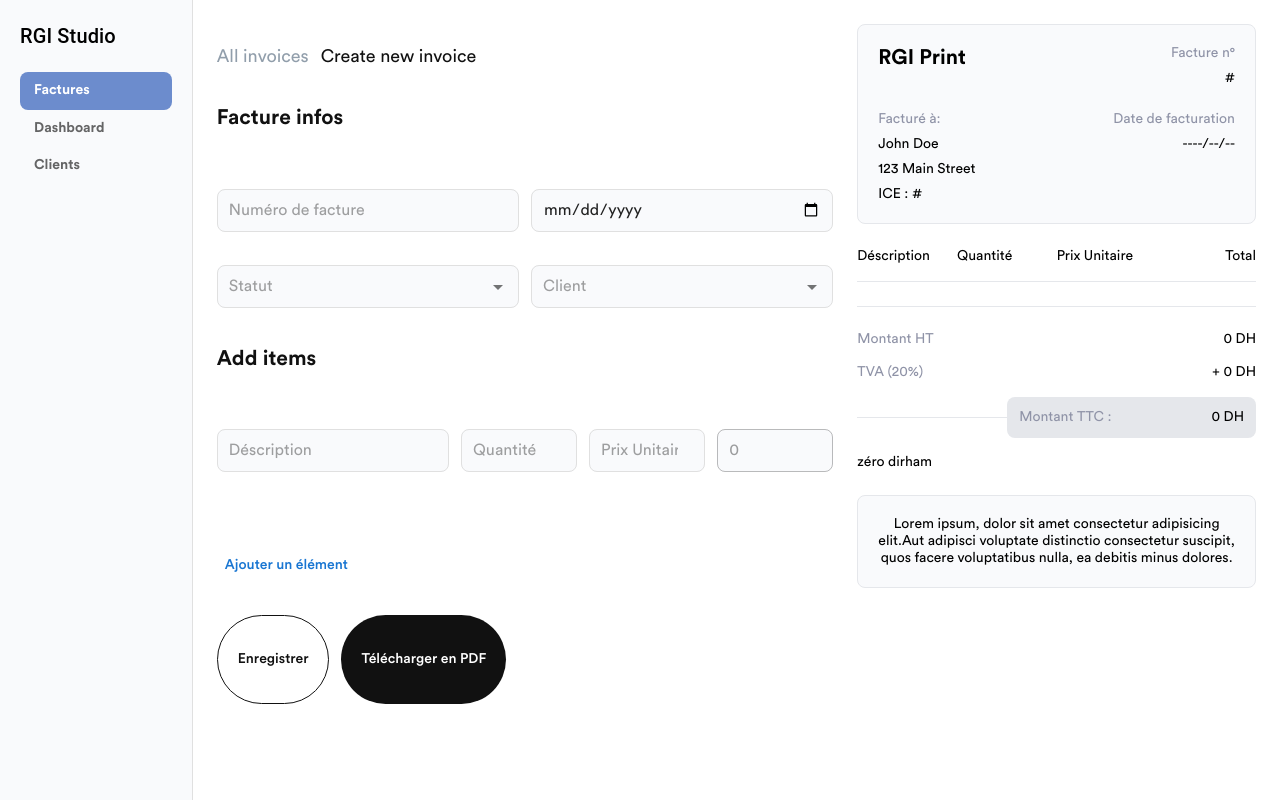
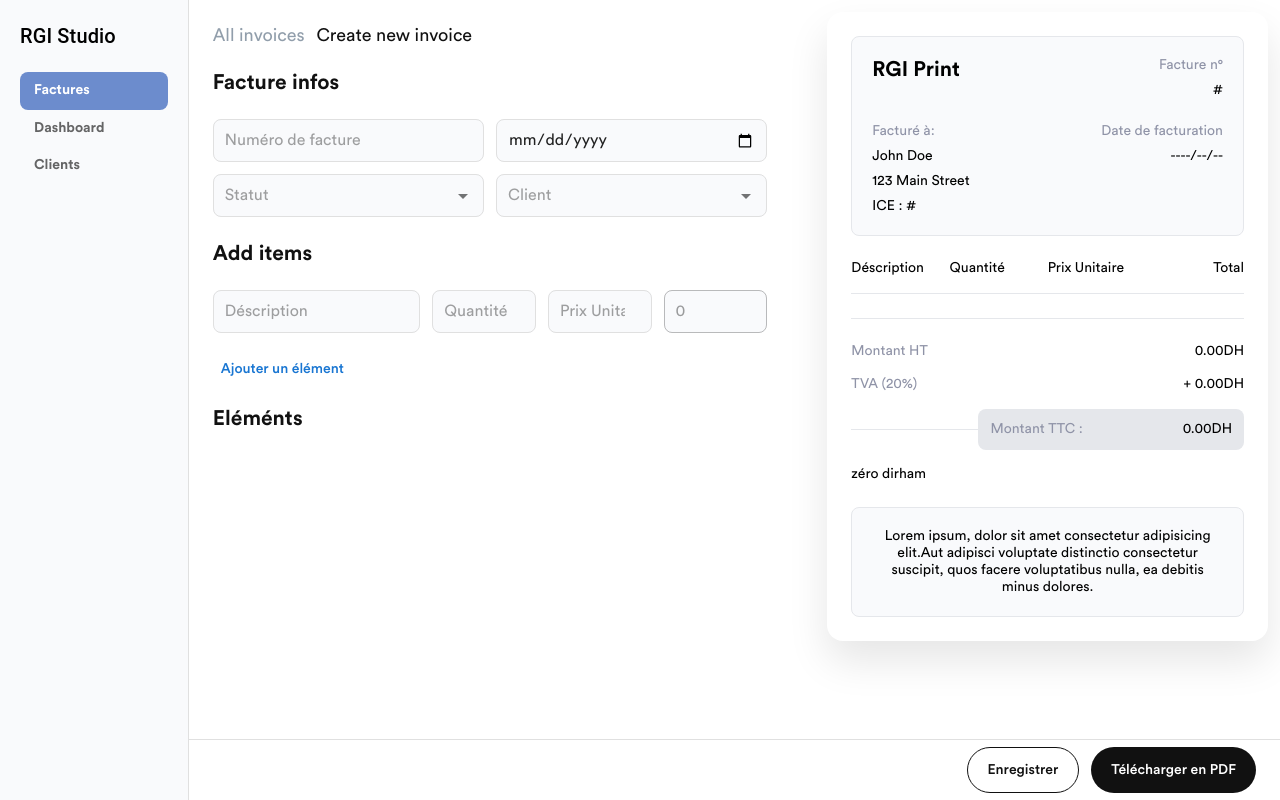
Before and after one commit to ayoubjdad/rpi, a React (Create React App) app in the folder frontend/: page / in a window 1280 px wide. Built offline with nearby package versions, Linux system fonts and the light colour scheme.

Commit message:
frontend: add some stylings

```diff
--- a/frontend/src/pages/dashboard/invoice/Invoice.jsx
+++ b/frontend/src/pages/dashboard/invoice/Invoice.jsx
@@ -40,7 +40,7 @@ const options = {
 
 const useStyles = makeStyles((theme) => ({
   addItem: {
-    padding: "0px !important",
+    padding: "0px 24px !important",
     backgroundColor: "transparent !important",
     "& .MuiButton-startIcon": {
       marginLeft: "0px !important",
@@ -316,10 +316,9 @@ const Invoice = () => {
             Ajouter un élément
           </Button>
 
-          {!invoice.items?.length ? null : (
-            <>
           <h2 className={styles.secondTitle}>Eléménts</h2>
 
+          {!invoice.items?.length ? null : (
             <div className={styles.itemsList}>
               {invoice.items.map((itm, index) => (
                 <div key={index} className={styles.details}>
@@ -357,28 +356,9 @@ const Invoice = () => {
                 </div>
               ))}
             </div>
-
-              <div className={styles.total}>
-                <div className={styles.totalItem}>
-                  <p className={styles.secondary}>Total HT : </p>
-                  <p>{totalHT?.toFixed(2)} DH</p>
-                </div>
-                <div className={styles.totalItem}>
-                  <p className={styles.secondary}>TVA : </p>
-                  <p>20%</p>
-                </div>
-                <div className={styles.totalItem}>
-                  <p style={{ fontWeight: 700, fontSize: "16px" }}>
-                    Total TTC :
-                  </p>
-                  <p style={{ fontWeight: 700, fontSize: "16px" }}>
-                    {totalTTC?.toFixed(2)} DH
-                  </p>
-                </div>
-              </div>
-            </>
           )}
 
+          <div className={styles.bottom}>
             <div className={styles.buttons}>
               <Button onClick={saveInvoice} variant="outlined">
                 Enregistrer
@@ -388,6 +368,7 @@ const Invoice = () => {
                 Télécharger en PDF
               </Button>
             </div>
+          </div>
         </form>
         <InvoicePreview invoice={invoice} client={client} />
       </div>
@@ -396,13 +377,12 @@ const Invoice = () => {
 };
 
 const InvoicePreview = ({ invoice, client }) => {
-  const totalHt = invoice?.items.reduce(
-    (sum, item) => sum + item.quantity * item.price,
-    0
-  );
-  const totalTva = totalHt * 0.2;
-  const totalTtc = totalHt * 1.2;
-  const totalEnLettres = prixEnLettres(totalTtc);
+  const totalHt = invoice?.items
+    .reduce((sum, item) => sum + item.quantity * item.price, 0)
+    ?.toFixed(2);
+  const totalTva = (totalHt * 0.2)?.toFixed(2);
+  const totalTtc = (totalHt * 1.2)?.toFixed(2);
+  const totalEnLettres = prixEnLettres(Number(totalTtc));
 
   return (
     <div className={styles.invoicePreview}>
@@ -449,19 +429,19 @@ const InvoicePreview = ({ invoice, client }) => {
       <div className={styles.summary}>
         <div className={styles.summaryItem}>
           <p className={styles.previewTitle}>Montant HT</p>
-          <p>{`${totalHt} DH`}</p>
+          <p>{`${totalHt}DH`}</p>
         </div>
 
         <div className={styles.summaryItem}>
           <p className={styles.previewTitle}>TVA (20%)</p>
-          <p>{`+ ${totalTva} DH`}</p>
+          <p>{`+ ${totalTva}DH`}</p>
         </div>
 
         <div className={styles.ttcGlobal}>
           <div className={styles.divider} />
           <div className={styles.ttc}>
             <p className={styles.previewTitle}>Montant TTC :</p>
-            <p>{`${totalTtc} DH`}</p>
+            <p>{`${totalTtc}DH`}</p>
           </div>
         </div>
 
--- a/frontend/src/pages/dashboard/invoice/Invoice.module.scss
+++ b/frontend/src/pages/dashboard/invoice/Invoice.module.scss
@@ -1,6 +1,6 @@
 .main {
   gap: 24px;
-  padding: 24px;
+  // padding: 24px;
   display: flex;
   justify-content: space-between;
   // grid-template-columns: repeat(2, 1fr);
@@ -12,11 +12,10 @@
 }
 
 .form {
-  padding-bottom: 60px;
-  gap: 16px;
+  gap: 24px;
   display: grid;
-  height: 85vh;
   overflow: hidden;
+  height: fit-content;
 }
 
 .header {
@@ -59,20 +58,22 @@
 
 .invoiceInfos {
   gap: 12px;
-  width: 100%;
   display: grid;
+  padding: 0 24px;
   grid-template-columns: repeat(2, 1fr);
 }
 
 .details {
   gap: 12px;
-  width: 100%;
   display: grid;
+  padding: 0 24px;
   grid-template-columns: 2fr 1fr 1fr 1fr;
 }
 
 .secondTitle {
   color: #111111;
+  padding: 0 24px;
+  height: fit-content;
 }
 
 .addCustomer {
@@ -102,6 +103,7 @@
 .total {
   gap: 16px;
   display: grid;
+  padding: 0 24px;
   justify-content: start;
 }
 
@@ -124,7 +126,7 @@
   padding-right: 24px;
   justify-content: flex-end;
   background-color: white;
-  border: 1px solid #e0e0e0;
+  border-top: 1px solid #e0e0e0;
   width: -webkit-fill-available;
 }
 
@@ -136,6 +138,7 @@
 .link {
   gap: 6px;
   display: flex;
+  padding: 24px 24px 0 24px;
   font-size: 18px;
   color: #919eab;
   align-items: center;
@@ -146,11 +149,14 @@
 // * ==========================================================================
 
 .invoicePreview {
+  gap: 24px;
   height: 100%;
+  margin: 12px;
+  padding: 24px;
+  display: grid;
+  border-radius: 16px;
   width: calc(100% * 210 / 297); /* Maintain A4 aspect ratio */
-
-  gap: 24px;
-  display: grid;
+  box-shadow: 0px 20px 40px rgba(0, 0, 0, 0.1);
 }
 
 .header {
```
Lines whose indentation alone changed are shown as unchanged.
